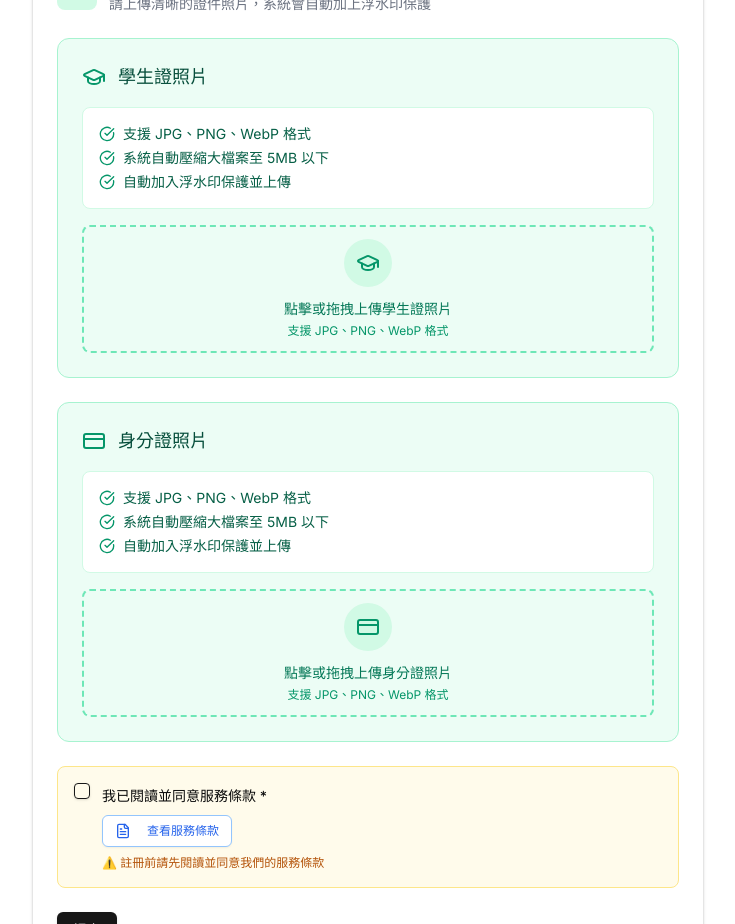
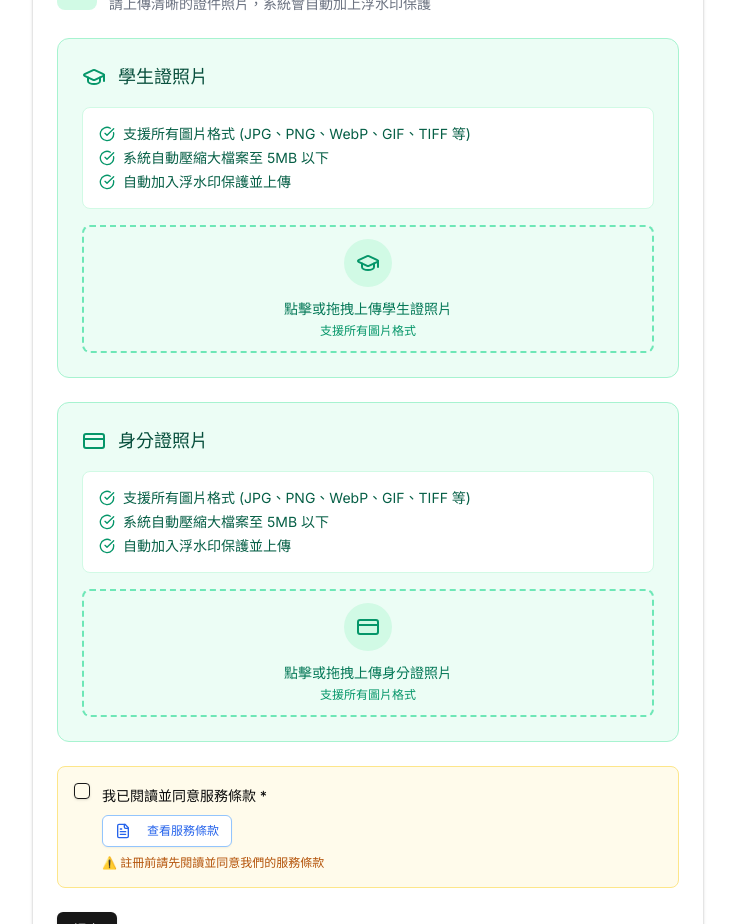
Before and after one commit to eason034056/tutor-matching, a Next.js app: page /tutor-registration in a window 1280 px wide. Shown: the part 1140-2064 px from the top of the page, without its empty margins (272-1007 px from the left). Built offline with nearby package versions, Linux system fonts and the light colour scheme; no server answers.

Commit message:
fix file type

```diff
--- a/components/case-upload-form.tsx
+++ b/components/case-upload-form.tsx
@@ -77,16 +77,15 @@ export default function CaseUploadForm() {
         const originalSizeInMB = (file.size / (1024 * 1024)).toFixed(1)
         console.log(`檔案資訊: 名稱=${file.name}, 大小=${originalSizeInMB}MB, 類型=${file.type}`)
 
-        // 檢查檔案類型
-        const allowedTypes = ['image/*']
-        if (!allowedTypes.includes(file.type)) {
+        // 檢查檔案類型 - 支援所有圖片格式
+        if (!file.type.startsWith('image/')) {
           // 設置UI錯誤訊息
-          setFileError(`不支援的檔案格式！您選擇的是：${file.type}，請選擇JPG、PNG或WebP格式`)
+          setFileError(`不支援的檔案格式！您選擇的是：${file.type}，請選擇圖片格式`)
           setFileInfo('')
           setPreview('')
           setFormData(prev => ({ ...prev, idCard: null }))
 
-          toast.error('不支援的檔案格式！請選擇JPG、PNG或WebP格式的圖片')
+          toast.error('不支援的檔案格式！請選擇圖片檔案')
           // 清空input的值
           e.target.value = ''
           return
@@ -764,7 +763,7 @@ export default function CaseUploadForm() {
             <div className="text-sm text-emerald-800 space-y-2">
               <div className="flex items-center space-x-2">
                 <CheckCircle className="w-4 h-4 text-emerald-600" />
-                <span>支援 JPG、PNG、WebP 格式</span>
+                <span>支援所有圖片格式 (JPG、PNG、WebP、GIF、TIFF 等)</span>
               </div>
               <div className="flex items-center space-x-2">
                 <CheckCircle className="w-4 h-4 text-emerald-600" />
@@ -807,7 +806,7 @@ export default function CaseUploadForm() {
                       <CreditCard className="w-6 h-6 text-emerald-600" />
                     </div>
                     <p className="text-sm font-medium text-emerald-700 mb-1">點擊或拖拽上傳身分證照片</p>
-                    <p className="text-xs text-emerald-600">支援 JPG、PNG、WebP 格式</p>
+                    <p className="text-xs text-emerald-600">支援所有圖片格式</p>
                   </>
                 ) : (
                   <>
--- a/components/tutor-registration-form.tsx
+++ b/components/tutor-registration-form.tsx
@@ -53,20 +53,20 @@ const formSchema = z.object({
       const file = files[0];
       // 檢查檔案大小（5MB = 5 * 1024 * 1024 bytes）
       if (file && file.size > 5 * 1024 * 1024) return false;
-      // 檢查檔案類型
-      if (file && !['image/*'].includes(file.type)) return false;
+      // 檢查檔案類型 - 支援所有圖片格式
+      if (file && !file.type.startsWith('image/')) return false;
       return true;
-    }, "請上傳學生證照片（格式：JPG、PNG、WebP，大小不超過5MB）"),
+    }, "請上傳學生證照片（支援所有圖片格式，大小不超過5MB）"),
   idCard: z.any()
     .refine((files) => {
       if (!files || files.length === 0) return false;
       const file = files[0];
       // 檢查檔案大小（5MB = 5 * 1024 * 1024 bytes）
       if (file && file.size > 5 * 1024 * 1024) return false;
-      // 檢查檔案類型
-      if (file && !['image/*'].includes(file.type)) return false;
+      // 檢查檔案類型 - 支援所有圖片格式
+      if (file && !file.type.startsWith('image/')) return false;
       return true;
-    }, "請上傳身分證照片（格式：JPG、PNG、WebP，大小不超過5MB）"),
+    }, "請上傳身分證照片（支援所有圖片格式，大小不超過5MB）"),
 })
 
 export default function TutorRegistrationForm() {
@@ -119,18 +119,17 @@ export default function TutorRegistrationForm() {
       const originalSizeInMB = (file.size / (1024 * 1024)).toFixed(1)
       console.log(`檔案資訊: 名稱=${file.name}, 大小=${originalSizeInMB}MB, 類型=${file.type}, 上傳類型=${type}`)
 
-      // 檢查檔案類型
-      const allowedTypes = ['image/*']
-      if (!allowedTypes.includes(file.type)) {
+      // 檢查檔案類型 - 支援所有圖片格式
+      if (!file.type.startsWith('image/')) {
         // 設置UI錯誤訊息
         setFileErrors(prev => ({
           ...prev,
-          [type]: `不支援的檔案格式！您選擇的是：${file.type}，請選擇JPG、PNG或WebP格式`
+          [type]: `不支援的檔案格式！您選擇的是：${file.type}，請選擇圖片格式`
         }))
         setFileInfos(prev => ({ ...prev, [type]: '' }))
         setPreviews(prev => ({ ...prev, [type]: '' }))
 
-        toast.error('不支援的檔案格式！請選擇JPG、PNG或WebP格式的圖片')
+        toast.error('不支援的檔案格式！請選擇圖片檔案')
         return
       }
 
@@ -694,7 +693,7 @@ export default function TutorRegistrationForm() {
                     <div className="text-sm text-emerald-800 space-y-1">
                       <div className="flex items-center space-x-2">
                         <CheckCircle className="w-4 h-4 text-emerald-600" />
-                        <span>支援 JPG、PNG、WebP 格式</span>
+                        <span>支援所有圖片格式 (JPG、PNG、WebP、GIF、TIFF 等)</span>
                       </div>
                       <div className="flex items-center space-x-2">
                         <CheckCircle className="w-4 h-4 text-emerald-600" />
@@ -737,7 +736,7 @@ export default function TutorRegistrationForm() {
                                 <GraduationCap className="w-6 h-6 text-emerald-600" />
                               </div>
                               <p className="text-sm font-medium text-emerald-700 mb-1">點擊或拖拽上傳學生證照片</p>
-                              <p className="text-xs text-emerald-600">支援 JPG、PNG、WebP 格式</p>
+                              <p className="text-xs text-emerald-600">支援所有圖片格式</p>
                             </>
                           ) : (
                             <>
@@ -827,7 +826,7 @@ export default function TutorRegistrationForm() {
                     <div className="text-sm text-emerald-800 space-y-1">
                       <div className="flex items-center space-x-2">
                         <CheckCircle className="w-4 h-4 text-emerald-600" />
-                        <span>支援 JPG、PNG、WebP 格式</span>
+                        <span>支援所有圖片格式 (JPG、PNG、WebP、GIF、TIFF 等)</span>
                       </div>
                       <div className="flex items-center space-x-2">
                         <CheckCircle className="w-4 h-4 text-emerald-600" />
@@ -870,7 +869,7 @@ export default function TutorRegistrationForm() {
                                 <CreditCard className="w-6 h-6 text-emerald-600" />
                               </div>
                               <p className="text-sm font-medium text-emerald-700 mb-1">點擊或拖拽上傳身分證照片</p>
-                              <p className="text-xs text-emerald-600">支援 JPG、PNG、WebP 格式</p>
+                              <p className="text-xs text-emerald-600">支援所有圖片格式</p>
                             </>
                           ) : (
                             <>
```
